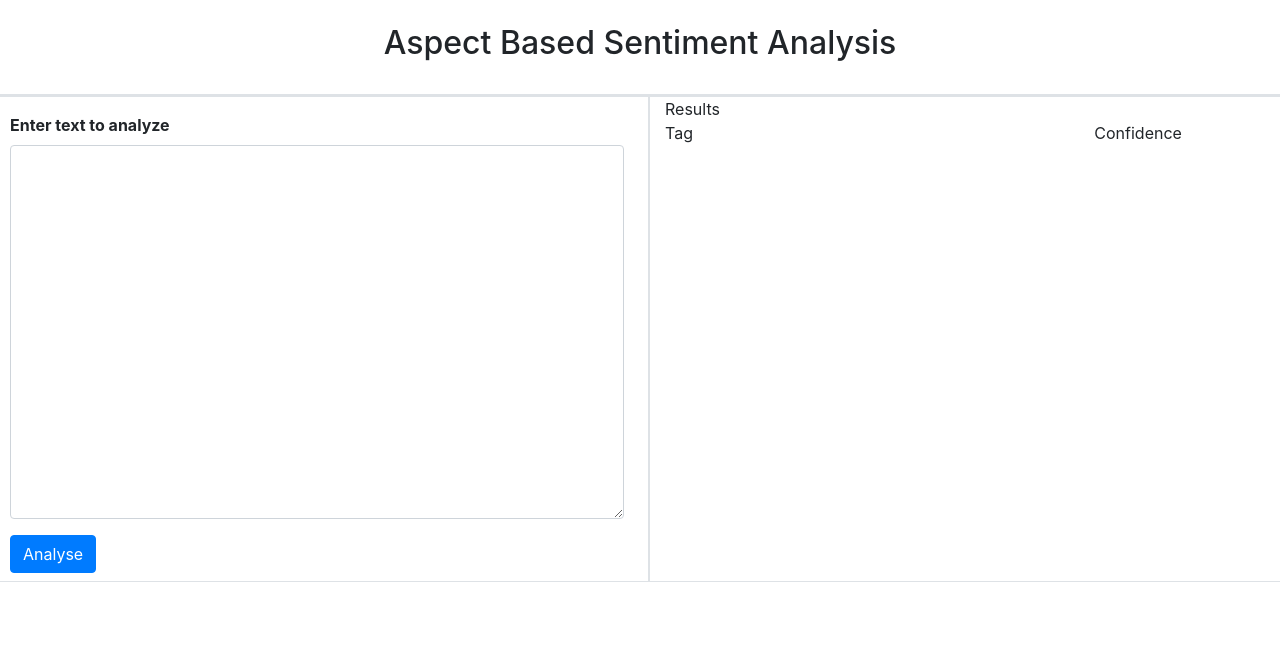
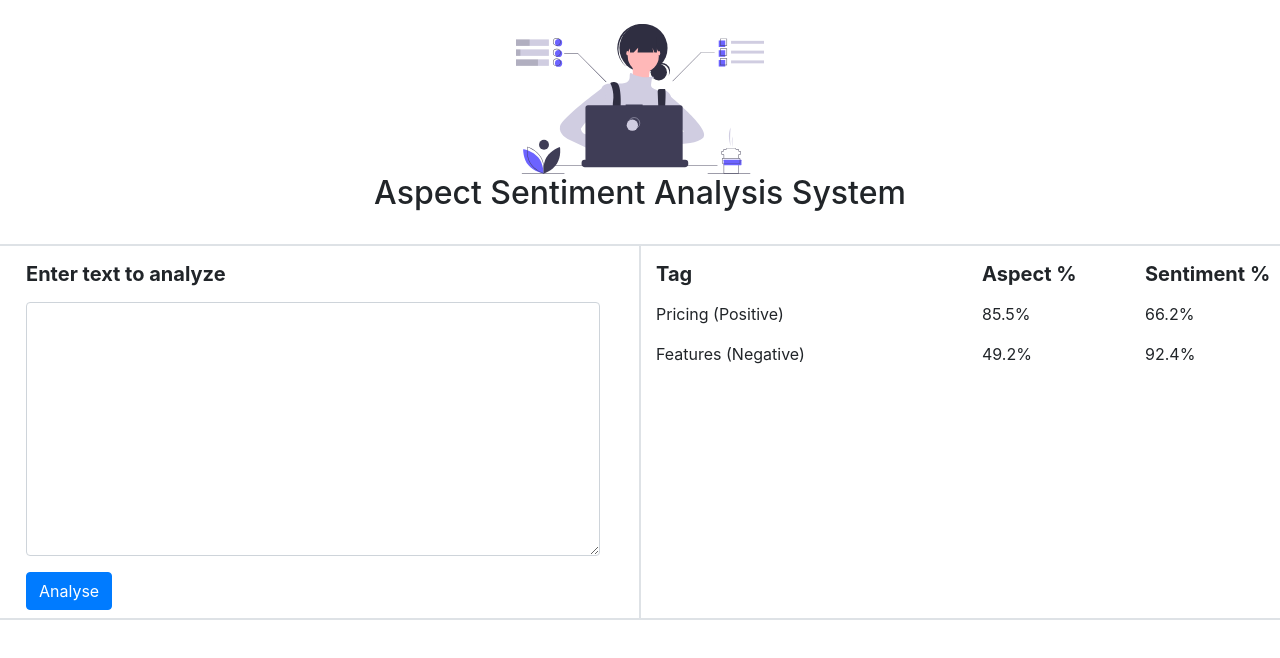
Before and after one commit to JeffOgah/absa-project, a website: page public/index.html in a window 1280 px wide. Drawn offline with Linux system fonts and the light colour scheme.

Commit message:
added img assets

```diff
--- a/public/index.html
+++ b/public/index.html
@@ -8,33 +8,44 @@
     <link rel="stylesheet" href="styles/bootstrap.min.css" />
   </head>
   <body>
-    <header class="text-center py-4"><h2>Aspect Based Sentiment Analysis</h2></header>
+    <header class="text-center py-4">
+      <img src="assets/svg_bg.svg" height="150px"  />
+      <h2>Aspect Sentiment Analysis System</h2>
+    </header>
     <section>
-      <aside class="row">
-        <aside class="col-12 border"></aside>
-        <aside class="col border px-4 pt-3">
-          <form>
+      <aside class="row border">
+        <aside class="col-12"></aside>
+        <aside class="col border border-left pt-3">
+          <form class="px-4">
             <div class="form-group">
               <label for="userText" class="font-weight-bold"
-                >Enter text to analyze</label
+                ><h5 class="font-weight-bold">Enter text to analyze</h5></label
               >
               <textarea
                 class="form-control"
                 id="userText"
-                rows="15"
+                rows="10"
               ></textarea>
             </div>
             <input type="button" value="Analyse" id="analyseText" onclick="analyse()" class="btn btn-primary mb-2"/>
           </form>
         </aside>
         <aside class="col border">
-          Results
-          <div class="row">
-            <div class="col-8">
-                <p>Tag</p>
+          <div class="row pt-3">
+            <div class="col-6">
+                <h5 class="font-weight-bold mb-3">Tag</h5>
+                <p>Pricing (Positive)</p>
+                <p>Features (Negative)</p>
             </div>
-            <div class="col-4">
-                <p>Confidence</p>
+            <div class="col-3">
+                <h5 class="font-weight-bold mb-3">Aspect %</h5>
+                <p>85.5%</p>
+                <p>49.2%</p>
+            </div>
+            <div class="col-3">
+                <h5 class="font-weight-bold mb-3">Sentiment %</h5>
+                <p>66.2%</p>
+                <p>92.4%</p>
             </div>
           </div>
         </aside>
```
Also changed, not shown: public/assets/svg_bg.svg (added).
